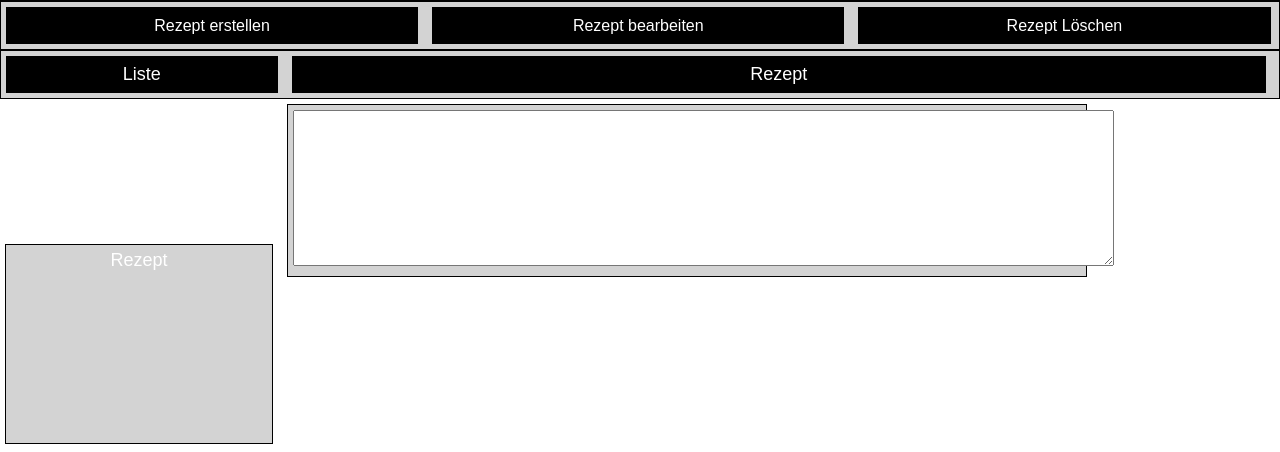
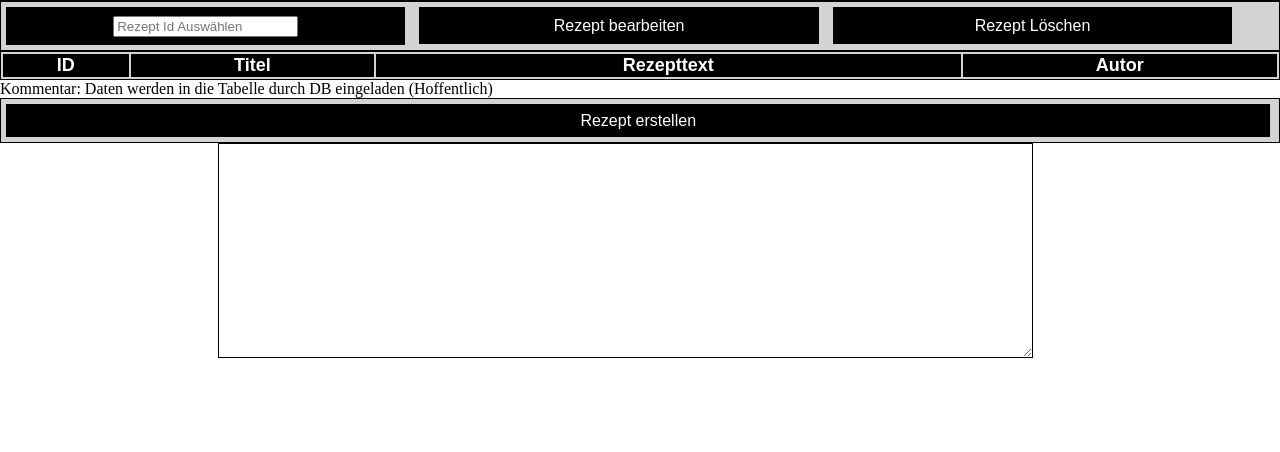
Before and after one commit to DanielHHHHHH/Kochprofis, a website: page public/Forum-Seite.html in a window 1280 px wide. Shown: the part 348-800 px from the top of the page. Drawn offline with Linux system fonts and the light colour scheme.

Commit message:
Anpassung der Forum-Seite

```diff
--- a/forumserver.js
+++ b/forumserver.js
@@ -1,3 +1,6 @@
+//Wird eventuell nicht mehr gebraucht, weil die Verbindung nur mit einer server.js funktioniert
+//Bin mir aber nicht sicher
+
 require("dotenv").config();
 
 const express = require("express");
--- a/public/Forum-Seite.html
+++ b/public/Forum-Seite.html
@@ -27,9 +27,8 @@
     <div class="container">
         <form id="rezeptverwalten">
             <div class="spalteFeatures">
-                <button class="button" type="button" id="erstellen"> Rezept erstellen </button>
+                <input type="text" name="auswahl" id="auswahl" placeholder="Rezept Id Auswählen">
             </div>
-
              <div class="spalteFeatures">
                  <button class="button" type="button" id="bearbeiten"> Rezept bearbeiten </button>
              </div>
@@ -40,23 +39,26 @@
         </form>
     </div>
 
-    <!-- Dritte Zeile für die Überschriften Liste und Rezept -->
+    <table id="table">
+        <thread>
+            <th> ID </th>
+            <th> Titel </th>
+            <th> Rezepttext </th>
+            <th> Autor </th>
+        </thread>
+        <tbody> </tbody>
+    </table>
+    Kommentar: Daten werden in die Tabelle durch DB eingeladen (Hoffentlich)
+
     <div class="container">
-        <div class="spalteListe">
-            Liste
-        </div>
-        <div class="spalteRezept">
-            Rezept
-        </div>
+        <form id="erstellen">
+            <div class="erstellen">
+                <button class="button" type="submit" id="erstellen"> Rezept erstellen </button>
+            </div>
+        </form>
     </div>
 
-    <div class="liste">
-        Rezept
-    </div>
-    <div class="rezeptText">
-        <textarea name="rezeptText" id="rezeptText" cols="100" rows="10">
-        </textarea>
-    </div>
+    <textarea name="text" cols="150" rows="20" placeholder="Bitte ihren Rezepttext eingeben"> </textarea>
 
 
     <!-- Einbinden des JavaScripts -->
--- a/public/forumScript.js
+++ b/public/forumScript.js
@@ -56,7 +56,7 @@ button.addEventListener("click", (evt) => {
 //Code von Herrn Kronmüller um zu testen
 const fetchButton = document.querySelector("#fetchTodos");
 const list = document.querySelector("#todoList");
-const createForm = document.querySelector("#create-todo");
+const createForm = document.querySelector("#rezeptvewalten");
 
 createForm.addEventListener("submit", (e) => {
   e.preventDefault();
@@ -85,7 +85,32 @@ fetchButton.addEventListener("click", () => {
 
       return res.json();
     })
-    .catch((e) => {
-      alert(`WHOOPS: ${e}`);
+  .then((rezepte) => {
+    // console.log(rezepte);
+
+    rezepte.forEach((rezepte) => {
+      const listItem = document.createElement("li");
+      listItem.textContent = rezepte.title;
+
+      const deleteButton = document.createElement("button");
+      deleteButton.textContent = "DELETE rezepte";
+
+      deleteButton.addEventListener("click", () => {
+        fetch(`/rezepte/${rezepte.id}`, {
+          method: "DELETE",
+        }).then((res) => {
+          if (res.ok) {
+            listItem.remove();
+          }
+        });
+      });
+
+      listItem.append(deleteButton);
+
+      list.appendChild(listItem);
     });
+  })
+  .catch((e) => {
+    alert(`WHOOPS: ${e}`);
+  });
 });
--- a/public/style.css
+++ b/public/style.css
@@ -121,7 +121,7 @@ border-color: 	#619d36;
 }
 
 .spalteFeatures  {
-  width:  31%;
+  width:  30%;
   height: auto;
   border:  3px solid black;
   margin:  5px;
@@ -232,24 +232,42 @@ border-color: 	#619d36;
   margin-right: 0;
 }
 
-.rezeptText {
-  width: 800px;
-  height: auto;
-}
-
-.listeRezept {
-  width: 1250px;
-  height: 200;
-  border:  3px solid black;
+.erstellen {
+  width: 98%;
+  border:  1px solid black;
   margin:  5px;
   padding: 5px;
   display: inline-block;
-  text-align:center;
+  text-align: center;
+  background-color: black;
   color: white;
-  border:solid 3px black;
   font-size: 18px ;
   font-family: "Arial", Arial, Helvetica, sans-serif;
   text-decoration: none;
-  background-color:black;
-  align-items: right;
+  align-items: center;
 }
+
+textarea {
+  caret-color: grey;
+	width: 60em;
+	height: 15em;
+	border: 1px solid black;
+	padding: 0.5em;
+  font-family: Tahoma, sans-serif;
+  margin-left: 17%;
+  margin-right: 10%;
+}
+
+#table {
+  width: 100%;
+  height: auto;
+  border: 1px solid;
+  background-color: #d3d3d3;
+}
+
+th {
+  color: white;
+  background-color: black;
+  font-size: 18px;
+  font-family: "Arial", Arial, Helvetica, sans-serif;
+}
--- a/server.js
+++ b/server.js
@@ -79,7 +79,7 @@ else{
 
 //-------------------------------------------------------------------------------------------------------
 //Alles für die Forum-Seite, da sich bei mir das "forumserver.js" nicht mit der DB verbunden hat
-//Anleitung von diesem Inder: https://www.youtube.com/watch?v=4fWWn2Pe2Mk
+//Anleitung von Github
 
 //Alle Rezepte bekommen
 app.get('/rezepte', async (req,res) => {
```
